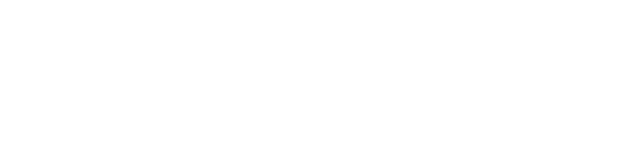
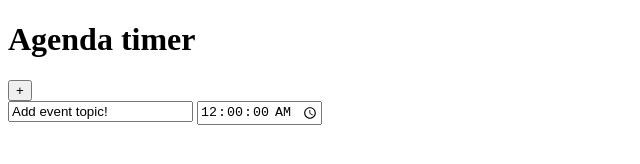
Before and after one commit to LordMara/agenda-timer, a plain HTML site: page index.html in a window 1280 px wide. Shown: the whole page, without its empty margins (0-640 px from the left). Drawn offline with Linux system fonts and the light colour scheme.

Commit message:
Add header, add divs meetings and form-container in body, add form new-meeting

```diff
--- a/index.html
+++ b/index.html
@@ -5,7 +5,23 @@
     <title>agenda timer</title>
     <script type="module" src="resources/js/app.js" defer></script>
 </head>
+<header>
+    <h1>Agenda timer</h1>
+</header>
 <body>
+    <div id="meetings">
+        <ul>
+            <!--made by js from local storage-->
+        </ul>
+    </div>
+
+    <div id="form-container">
+        <button id="add-even" type="button">+</button>
+        <form class="new-meeting">
+            <input class="event-topic" type="text" name="event-topic" value="Add event topic!">
+            <input class="event-time" type="time" name="event-time" step="1" value="00:00:00">
+        </form>
+    </div>
 
 </body>
 </html>
```
